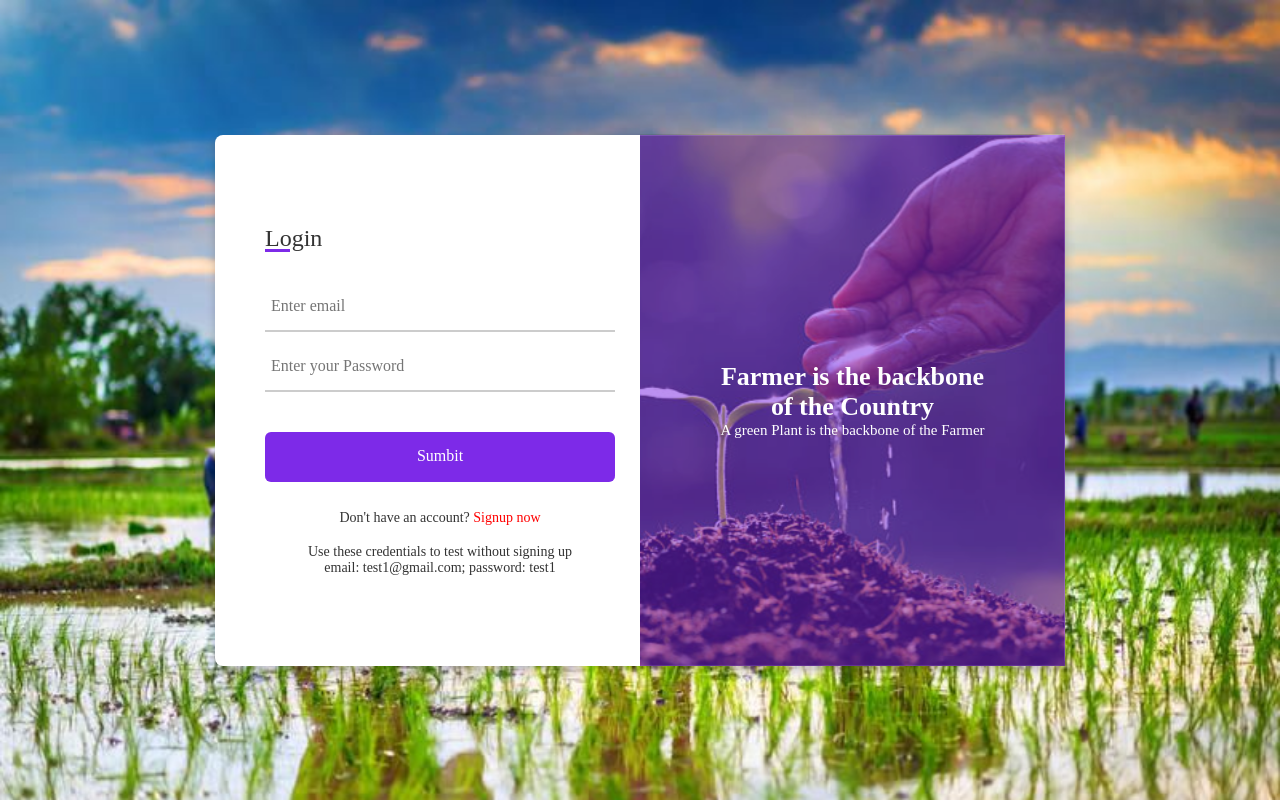
After one commit to Dileepadari/Smart_farming, a Flask app: page /login in a window 1280 px wide. The commit adds this page. Run offline with Flask 3, Linux system fonts and the light colour scheme.

Commit message:
circuit and login updated

```diff
--- a/src/app.py
+++ b/src/app.py
@@ -38,7 +38,8 @@ def get_notifs():
 def get_user():
     connection = sqlite3.connect("Database.db")
     curser = connection.cursor()
-    query = "SELECT * FROM users WHERE Userid=1 LIMIT 1"
+    user_id = session['user_id']
+    query = "SELECT * FROM users WHERE Userid={0} LIMIT 1".format(user_id)
     results = curser.execute(query)
     results = results.fetchall()
     connection.close()
@@ -47,6 +48,8 @@ def get_user():
 @app.route('/', methods=['GET', 'POST'])
 @app.route('/home', methods=['GET', 'POST'])
 def home():
+    if "user_id" not in session:
+        return redirect("/login")
     headers = {'X-M2M-Origin': 'admin:admin', "Content-Type": "application/json;ty=4"}
     link = "https://api.thingspeak.com/channels/2281910/feeds.json?results=2"
     response = requests.get(link, headers=headers)
@@ -57,11 +60,15 @@ def home():
 
 @app.route('/statistics', methods=['GET','POST'])
 def statistics():
+    if "user_id" not in session:
+        return redirect("/login")
     notif_list = get_notifs()
     return render_template('index.html',notifications = notif_list,user= get_user(), file = "statistics.html", open2="open")
 
 @app.route('/analysis', methods=['GET','POST'])
 def analysis():
+    if "user_id" not in session:
+        return redirect("/login")
     headers = {'X-M2M-Origin': 'admin:admin', "Content-Type": "application/json;ty=4"}
     link = "https://api.thingspeak.com/channels/2281910/feeds.json?results=10"
     response = requests.get(link, headers=headers)
@@ -78,16 +85,22 @@ def analysis():
 
 @app.route('/circuit', methods=['GET','POST'])
 def circuit():
+    if "user_id" not in session:
+        return redirect("/login")
     notif_list = get_notifs()
     return render_template('index.html', notifications = notif_list,user= get_user(), file = "circuit.html", open4="open")
 
 @app.route('/history', methods=['GET','POST'])
 def history():
+    if "user_id" not in session:
+        return redirect("/login")
     notif_list = get_notifs()
     return render_template('index.html', notifications = notif_list, user= get_user(), file = "history.html", open5="open")
 
 @app.route('/alerts', methods=['GET','POST'])
 def alerts():
+    if "user_id" not in session:
+        return redirect("/login")
     notif_list = get_notifs()
     connection = sqlite3.connect("Database.db")
     curser = connection.cursor()
@@ -98,11 +111,20 @@ def alerts():
 
 @app.route('/about', methods=['GET','POST'])
 def about():
+    if "user_id" not in session:
+        return redirect("/login")
     notif_list = get_notifs()
     return render_template('index.html',notifications = notif_list, user= get_user(), file = "about.html", open7="open")
 
+
+@app.route('/nologinabout', methods=['GET','POST'])
+def nologinabout():
+    return render_template('about.html')
+
 @app.route('/settings', methods=['GET','POST'])
 def settings():
+    if "user_id" not in session:
+        return redirect("/login")
     if(request.method == 'POST'):
         connection = sqlite3.connect("Database.db")
         curser = connection.cursor()
@@ -119,6 +141,8 @@ def settings():
 
 @app.route('/change_seen/<noti_id>')
 def change_seen(noti_id):
+    if "user_id" not in session:
+        return redirect("/login")
     connection = sqlite3.connect("Database.db")
     curser = connection.cursor()
     query = "UPDATE notifications SET status = 1 WHERE notification_id = "+noti_id
@@ -126,6 +150,64 @@ def change_seen(noti_id):
     connection.commit()
     connection.close()
     return redirect('/alerts')
+
+
+@app.route('/signup', methods=['GET', 'POST'])
+def signup():
+    if request.method == 'POST':
+        connection = sqlite3.connect("Database.db")
+        curser = connection.cursor()
+        username = request.form['username']
+        email = request.form['email']
+        password = request.form['password']
+        name = request.form['name']
+        plant = request.form['plant']
+        init_reading = request.form['init_read']
+
+        query = "SELECT * FROM users WHERE username ='{0}' or email = '{1}';".format(username, email)
+        result = curser.execute(query)
+        data = result.fetchone()
+        if(data):
+            return render_template("signup.html",error="User already exists")
+        else:
+            query = "INSERT INTO users (username,email, password, Name, plant, reading_no) VALUES (?,?,?,?,?,?);"
+            result = curser.execute(query, (username,email,password, name, plant, init_reading))
+            print(query)
+            connection.commit()
+            query = "SELECT * FROM users WHERE username ='{0}';".format(username)
+            result = curser.execute(query)
+            data = result.fetchone()
+            session['user_id'] = data[0]
+            return redirect("/")
+    return render_template("signup.html")
+
+
+@app.route('/login', methods=['GET', 'POST'])
+def login():
+    if request.method == 'POST':
+        username = request.form['username']
+        password = request.form['password']
+
+        connection = sqlite3.connect("Database.db")
+        curser = connection.cursor()
+        query = "SELECT * FROM Users WHERE email ='{0}';".format(username)
+        result = curser.execute(query)
+        data = result.fetchone()
+        if(data and str(data[3]) == str(password)):
+            print(data)
+            session['user_id'] = data[0]
+            return redirect("/")
+        else:
+            return render_template("login.html",error=True)
+    return render_template("login.html")
+
+@app.route('/logout')
+def logout():
+    session.pop('user_id', None)
+    return redirect('/login')
+
+
+
 
 @app.route('/receive', methods=['GET','POST'])
 def receive_notif():
--- /dev/null
+++ b/src/static/styles/register.css
@@ -0,0 +1,210 @@
+*{
+    margin: 0;
+    padding: 0;
+    box-sizing: border-box;
+    font-family: "Times New  Roman";
+  }
+  .big{
+    min-height: 100vh;
+    display: flex;
+    align-items: center;
+    justify-content: center;
+    background-image: url("../images/farming.jpg");
+    background-size: cover;
+    padding: 30px;
+  }
+  .container{
+    position: relative;
+    max-width: 850px;
+    width: 100%;
+    height: max-content;
+    background: #fff;
+    padding: 40px 30px;
+    border-radius: 8px;
+    box-shadow: 0 5px 10px rgba(0,0,0,0.2);
+    perspective: 2700px;
+  }
+  .container .cover{
+    position: absolute;
+    top: 0;
+    left: 50%;
+    height: 100%;
+    width: 50%;
+    z-index: 98;
+    transition: all 1s ease;
+    transform-origin: left;
+    transform-style: preserve-3d;
+  }
+  .container .cover .front{
+    position: absolute;
+    top: 0;
+    left: 0;
+    height: 100%;
+    width: 100%;
+  }
+
+  .container .cover::before,
+  .container .cover::after{
+    content: '';
+    position: absolute;
+    height: 100%;
+    width: 100%;
+    background: #7d2ae8;
+    opacity: 0.3;
+    z-index: 12;
+  }
+
+  .container .cover img{
+    position: absolute;
+    height: 100%;
+    width: 100%;
+    object-fit: cover;
+    z-index: 10;
+  }
+  .container .cover .text{
+    position: absolute;
+    z-index: 130;
+    height: 100%;
+    width: 100%;
+    display: flex;
+    flex-direction: column;
+    align-items: center;
+    justify-content: center;
+  }
+  .cover .text .text-1,
+  .cover .text .text-2{
+    font-size: 26px;
+    font-weight: 600;
+    color: #fff;
+    text-align: center;
+  }
+  .cover .text .text-2{
+    font-size: 15px;
+    font-weight: 500;
+  }
+  .container .forms{
+    height: 100%;
+    width: 100%;
+    background: #fff;
+  }
+  .container .form-content{
+    display: flex;
+    align-items: center;
+    justify-content: space-between;
+  }
+  .form-content .login-form{
+    width: calc(100% / 2 - 25px);
+  }
+  .forms .form-content .title{
+    position: relative;
+    font-size: 24px;
+    font-weight: 500;
+    color: #333;
+  }
+  .forms .form-content .title:before{
+    content: '';
+    position: absolute;
+    left: 0;
+    bottom: 0;
+    height: 3px;
+    width: 25px;
+    background: #7d2ae8;
+  }
+
+  .forms .form-content .input-boxes{
+    margin-top: 30px;
+  }
+  .forms .form-content .input-box{
+    display: flex;
+    align-items: center;
+    height: 50px;
+    width: 100%;
+    margin: 10px 0;
+    position: relative;
+  }
+  .form-content .input-box input{
+    height: 100%;
+    width: 100%;
+    outline: none;
+    border: none;
+    padding: 0 6px;
+    font-size: 16px;
+    font-weight: 500;
+    border-bottom: 2px solid rgba(0,0,0,0.2);
+    transition: all 0.3s ease;
+  }
+  .form-content .input-box input:focus,
+  .form-content .input-box input:valid{
+    border-color: #7d2ae8;
+    padding: 0 16px;
+  }
+  .forms .form-content .text{
+    font-size: 14px;
+    font-weight: 500;
+    color: #333;
+  }
+  .forms .form-content .text a{
+    text-decoration: none;
+  }
+  .forms .form-content .text a:hover{
+    text-decoration: underline;
+  }
+  .forms .form-content .button{
+    color: #fff;
+    margin-top: 40px;
+  }
+  .forms .form-content .button input{
+    color: #fff;
+    background: #7d2ae8;
+    border-radius: 6px;
+    padding: 0;
+    cursor: pointer;
+    transition: all 0.4s ease;
+  }
+  .forms .form-content .button input:hover{
+    background: #5b13b9;
+  }
+  .forms .form-content label{
+    color: #5b13b9;
+    cursor: pointer;
+  }
+  .forms .form-content label:hover{
+    text-decoration: underline;
+  }
+  .forms .form-content .login-text{
+    text-align: center;
+    margin-top: 25px;
+  }
+
+  .sign-up-text{
+      text-align:center;
+  }
+  #admin, #user,#male,#female{
+      height: 20px;
+      margin-right:50px;
+  }
+  @media only screen and (max-width: 700px) {
+  body{
+      width: 100vw;
+      overflow: hidden;
+  }
+  .big{
+    min-height: 100vh;
+  }
+  .container .cover{
+    display: none;
+  }
+  .container .forms{
+     width: 100%;
+  }
+
+  .form-content .login-form{
+    width: 100%;
+  }
+  #admin, #user,#male,#female{
+      height: 20px;
+      margin-right: 25px;
+  }
+
+
+  }
--- a/src/templates/circuit.html
+++ b/src/templates/circuit.html
@@ -8,4 +8,7 @@
             <li class="active">/ Circuit</li>
         </ol>
     </div>
+    <div class="citcuit-fig" style="margin: auto;">
+        <img src="../static/images/circuit.png" alt="circuit" style="object-fit: cover;width: 100%;">
+    </div>
 </div>
--- /dev/null
+++ b/src/templates/login.html
@@ -0,0 +1,52 @@
+<html lang="en">
+
+<head>
+  <meta charset="UTF-8">
+  <title> greenplant | Login </title>
+  <link rel="stylesheet" href="../static/styles/register.css">
+  <meta name="viewport" content="width=device-width, initial-scale=1.0">
+</head>
+<body>
+  <div class="big">
+    <div class="container">
+
+      <div class="cover">
+        <div class="front">
+          <img src="../static/images/plant.jpg" alt="">
+          <div class="text">
+            <span class="text-1">Farmer is the backbone <br> of the Country</span>
+            <span class="text-2">A green Plant is the backbone of the Farmer</span>
+          </div>
+        </div>
+
+      </div>
+      <div class="forms" style="padding: 50px 20px;">
+        <div class="form-content" >
+          <div class="login-form" >
+            <div class="title">Login</div>
+            <form method="POST" action="/login">
+              <div class="input-boxes">
+                <div class="input-box">
+                  <input type="text" name="username" placeholder="Enter email" required>
+                </div>
+                <div class="input-box">
+                  <input type="password" name="password" placeholder="Enter your Password" required>
+                </div>
+                <div class="button input-box">
+                  <input type="submit" value="Sumbit">
+                </div>
+                {% if error %}
+                <h3 style="color:red;text-align: center;">Enter the Correct Credentials</h3>
+                {% endif %}
+                <br>
+                <div class="text sign-up-text">Don't have an account? <a href="/signup" style="color:red;">Signup now</a></div>
+                <br>
+               	<div class="text text sign-up-text">Use these credentials to test without signing up<br>email: test1@gmail.com; password: test1
+              </div>
+            </form>
+
+          </div>
+        </div>
+      </div>
+    </div>
+</body>
```
Also changed, not shown: src/templates/signup.html (added, +69 -0 lines), src/Database.db, src/static/images/IOTfarm.jpg (added), src/static/images/circuit.png (added), src/static/images/farming.jpg (added), src/static/images/om2m.png (added), src/static/images/plant.jpg (added), src/static/images/profile.png (added).
